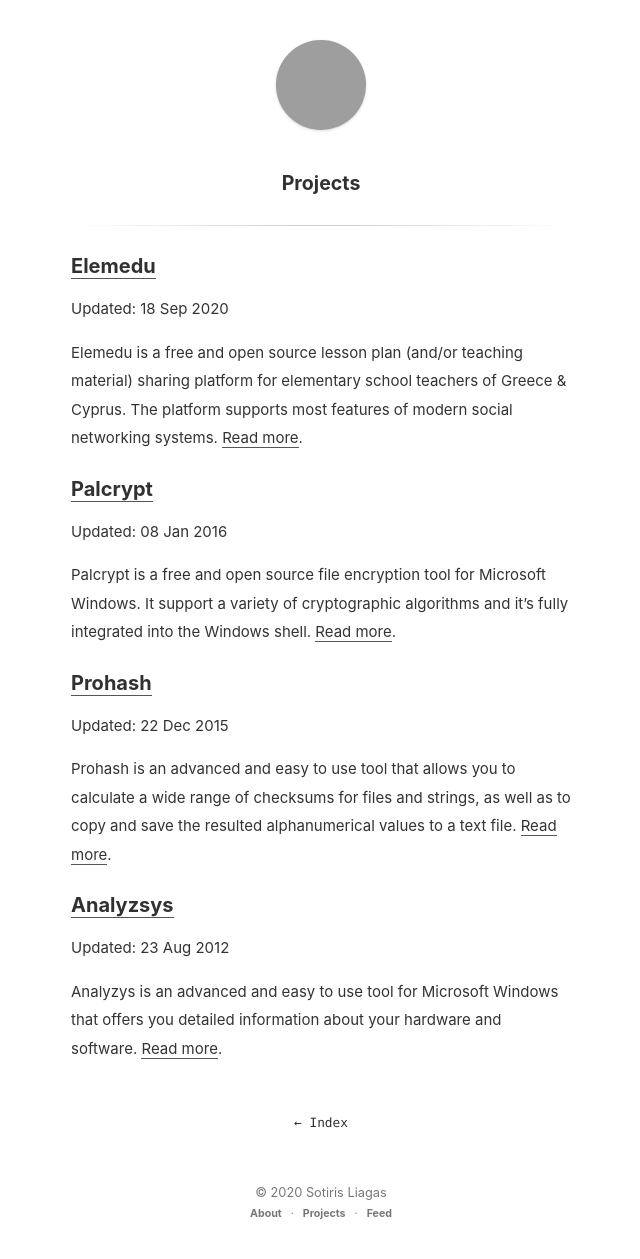
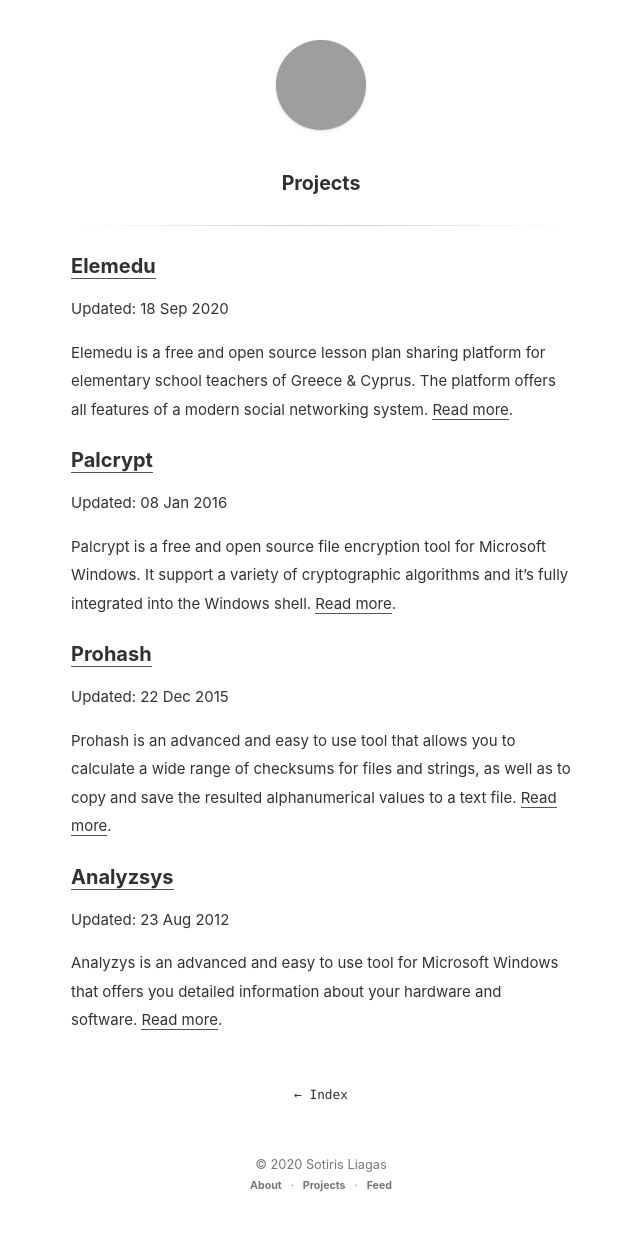
Before and after one commit to liagason/A-Jekyll-Blog, a Jekyll site: the page built from projects.md, in a window 1280 px wide, cut to the strip 0-1259 px from the top of the page. Shown: the whole strip, without its empty margins (319-959 px from the left). Built offline with Jekyll 4.4.1, drawn with Linux system fonts in a browser that asks for light colours; after the commit the page ends 1231 px from its top, so only the background shows below that; grey boxes are pictures that could not be loaded.

Commit message:
Update projects.md

```diff
--- a/projects.md
+++ b/projects.md
@@ -6,7 +6,7 @@
 ### [Elemedu](https://elemedu.com)
 Updated: 18 Sep 2020
 
-Elemedu is a free and open source lesson plan (and/or teaching material) sharing platform for elementary school teachers of Greece & Cyprus. The platform supports most features of modern social networking systems. [Read more](https://elemedu.com/developer).
+Elemedu is a free and open source lesson plan sharing platform for elementary school teachers of Greece & Cyprus. The platform offers all features of a modern social networking system. [Read more](https://elemedu.com/developer).
 
 ### [Palcrypt](https://www.softpedia.com/get/Security/Encrypting/PalCrypt.shtml)
 Updated: 08 Jan 2016
```
